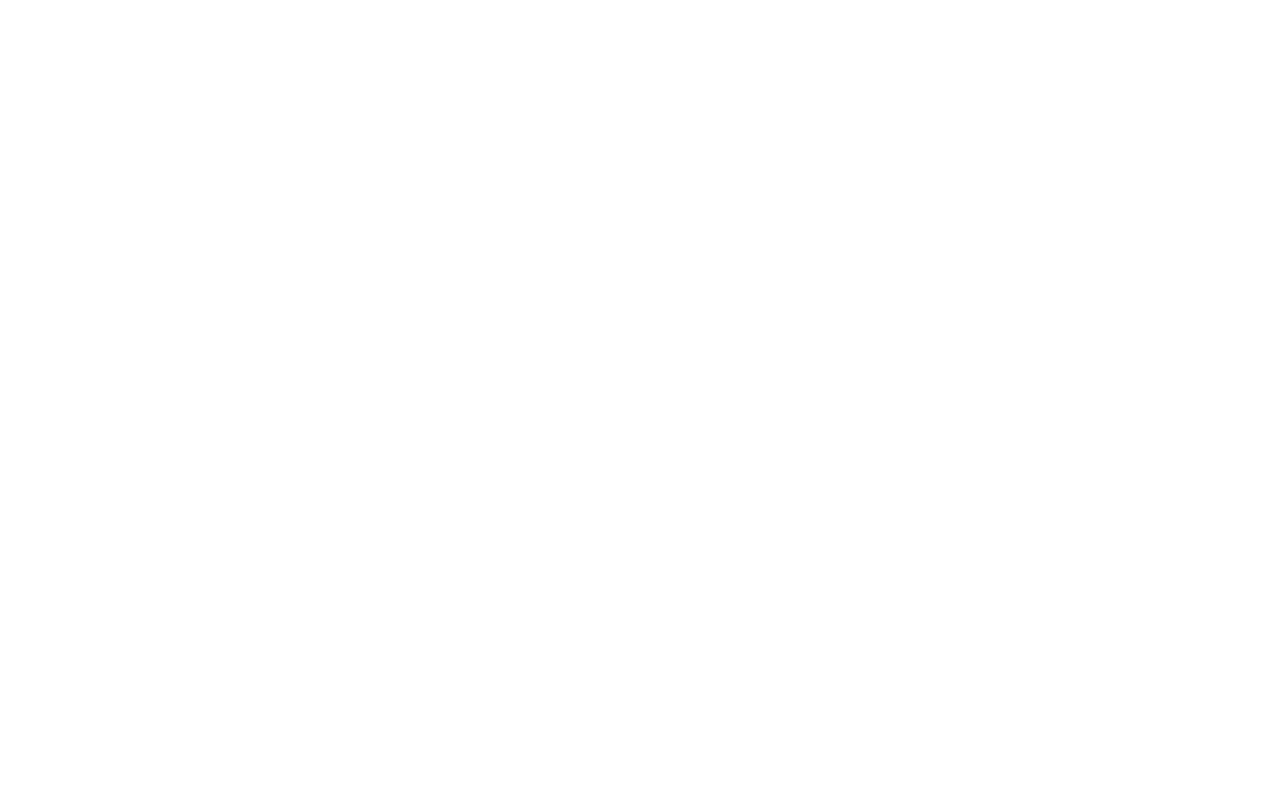
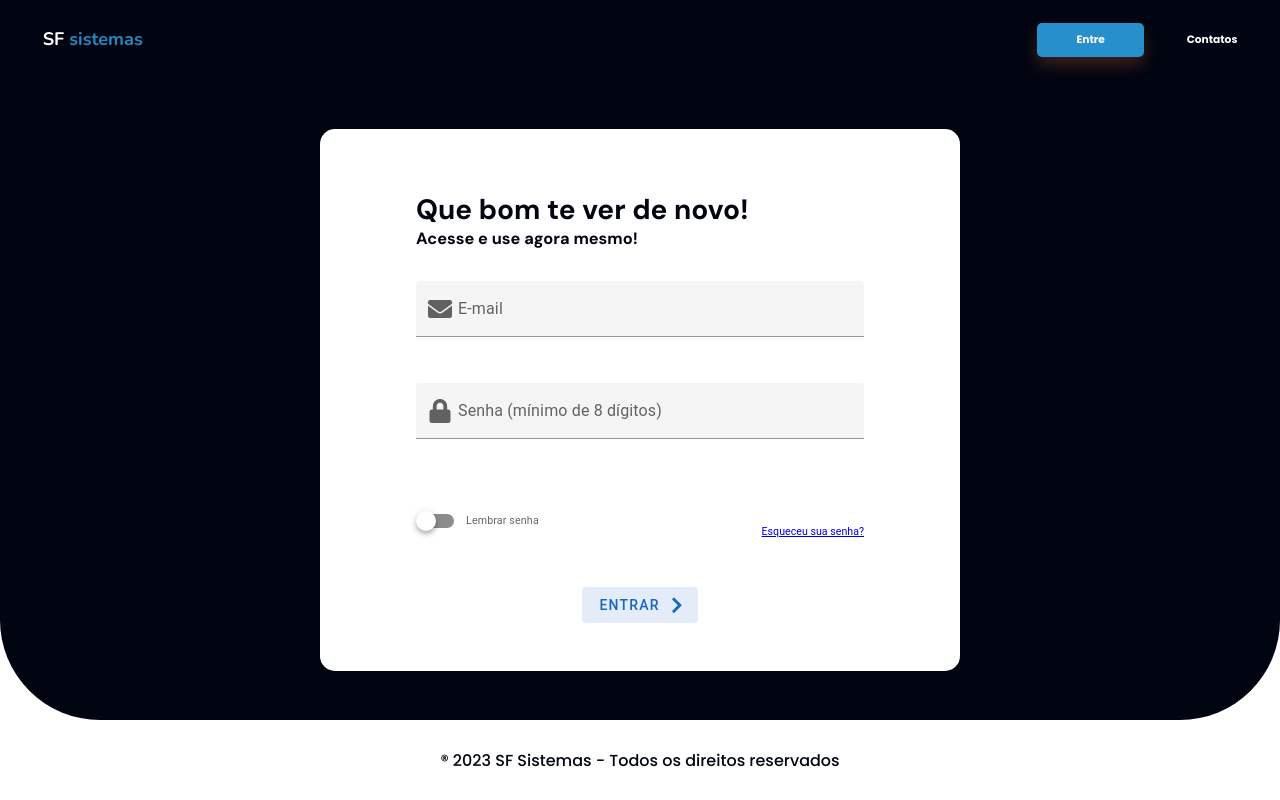
Before and after one commit to themegazord/safinfe-online-frontend, a Vue app: page / in a window 1280 px wide. Before the commit this address had no page. Built offline with nearby package versions, Linux system fonts and the light colour scheme.

Commit message:
feat: alterado rota de login para /

```diff
--- a/src/components/NavbarComponent.vue
+++ b/src/components/NavbarComponent.vue
@@ -2,7 +2,7 @@
   <nav>
     <h1 class="titulo">SF <span>sistemas</span></h1>
     <ul class="nav-links">
-      <router-link class="nav-link" active-class="nav-link-atual" to="login">Entre</router-link>
+      <router-link class="nav-link" active-class="nav-link-atual" to="/">Entre</router-link>
       <router-link class="nav-link" active-class="nav-link-atual" to="contatos">Contatos</router-link>
     </ul>
   </nav>
--- a/src/router/index.js
+++ b/src/router/index.js
@@ -6,7 +6,7 @@
   history: createWebHistory(import.meta.env.BASE_URL),
   routes: [
     {
-      path: '/login',
+      path: '/',
       name: 'login',
       component: LoginView
     },
```
